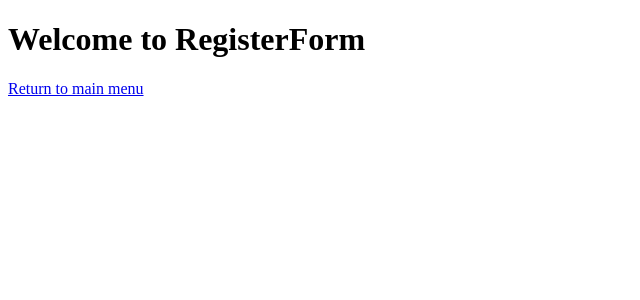
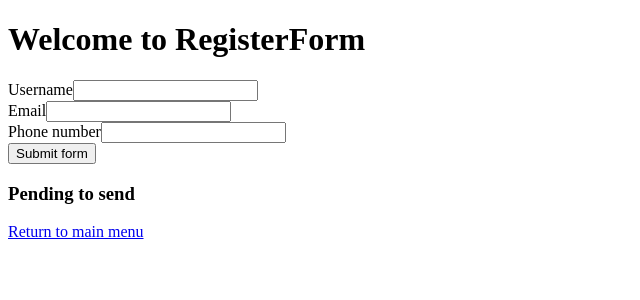
Before and after one commit to jorgevillay/react_components, a React (Create React App) app: page /register-form in a window 1280 px wide. Shown: the top 300 px of the page, without its empty margins (0-640 px from the left). Built offline with nearby package versions, Linux system fonts and the light colour scheme.

Commit message:
register form functionality: Modified RegisterForm container to add input validations

```diff
--- a/src/components/containers/RegisterForm.jsx
+++ b/src/components/containers/RegisterForm.jsx
@@ -1,11 +1,70 @@
 import React from 'react';
 import { Link } from 'react-router-dom';
+import { Formik, Form, Field } from 'formik';
+
+const validateUsername = (value) => {
+  let error;
+  if (!value) error = 'The username is required';
+  else if (/[^a-zA-Z0-9_]/i.test(value)) error = 'The username does not have a valid format';
+  else if (value.length < 4) error = 'The username must be at least 4 characters long';
+  else if (value.length > 20) error = 'The username must be at most 20 characters long';
+  return error
+}
+
+const validateEmail = (value) => {
+  let error;
+  if (!value) error = 'The email address is required';
+  else if (!/^[A-Z0-9._%+-]+@[A-Z0-9.-]+\.[A-Z]{2,4}$/i.test(value)) error = 'The email address does not have a valid format';
+  return error
+}
+
+const validatePhonenumber = (value) => {
+  let error;
+  if (!value) error = 'The phone number is required';
+  else if (/[^0-9]/i.test(value)) error = 'The phone number does not have a valid format';
+  else if (value.substring(0, 3) < 300 || value.substring(0, 3) > 320) error = 'The phone number must start with a number between 300 and 320';
+  else if (value.length !== 10) error = 'The phone number must be 10 characters long';
+  return error
+}
 
 function RegisterForm() {
   return (
     <div>
-        <h1>Welcome to RegisterForm</h1>
-        <Link to="/">Return to main menu</Link>
+      <h1>Welcome to RegisterForm</h1>
+      <Formik
+        initialValues={{ username: '', email: '', phonenumber: '' }}
+        onSubmit={(values, { setSubmitting, resetForm }) => {
+          setTimeout(() => {
+            setSubmitting(false);
+            resetForm({});
+          }, 1500)
+        }}
+      >
+        {({
+          errors,
+          touched,
+          handleSubmit,
+          isSubmitting
+        }) => (
+            <Form onSubmit={handleSubmit}>
+              <label>Username</label>
+              <Field name="username" validate={validateUsername} />
+              {errors.username && touched.username && errors.username}
+              <br />
+              <label>Email</label>
+              <Field name="email" validate={validateEmail} />
+              {errors.email && touched.email && errors.email}
+              <br />
+              <label>Phone number</label>
+              <Field name="phonenumber" validate={validatePhonenumber} />
+              {errors.phonenumber && touched.phonenumber && errors.phonenumber}
+              <br />
+              <button type="submit" disabled={isSubmitting}>Submit form</button>
+              <h3>{isSubmitting ? 'Sending form' : 'Pending to send'}</h3>
+            </Form>
+          )}
+      </Formik>
+      <Link to="/">Return to main menu</Link>
     </div>
   )
 }
```
